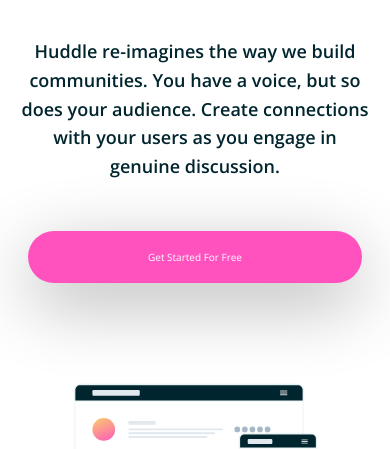
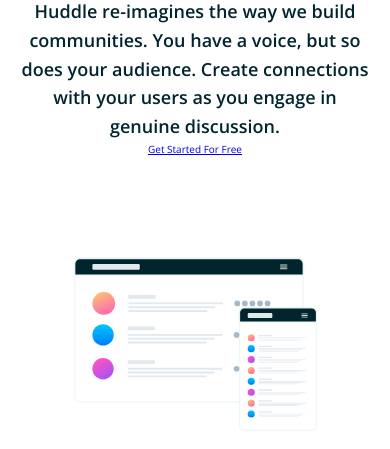
Before and after one commit to AmanyadavFD/Huddle-landing-page-with-curved-sections, a website: page index.html in a window 390 px wide. Shown: the part 357-806 px from the top of the page. Drawn offline with nearby package versions, Linux system fonts and the light colour scheme.

```diff
--- a/css/style.css
+++ b/css/style.css
@@ -69,10 +69,7 @@
     @media screen and (max-width: 66.375rem) {
       .header__paragraph {
         width: 100%; } }
-    @media screen and (max-width: 37.5rem) {
-      .header__paragraph {
-        width: 100%;
-        margin-top: 4rem; } }
+    }
   .header__btn {
     text-align: center;
     background-color: #ff52bf;
```
